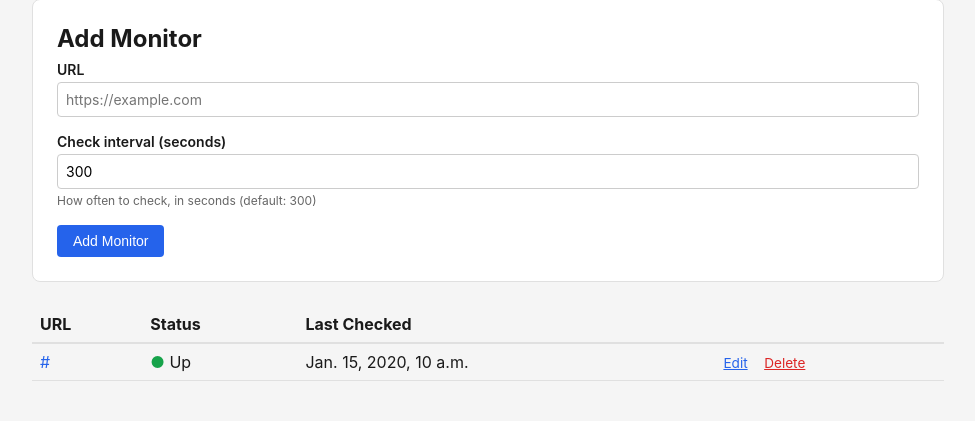
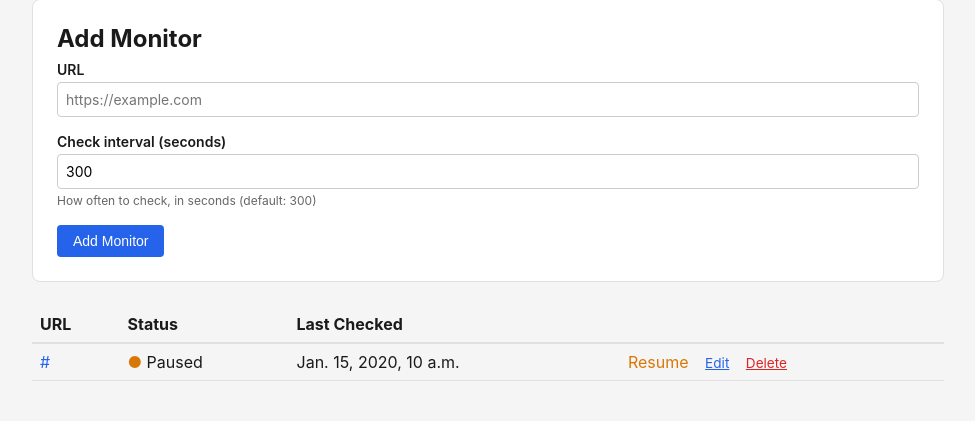
Before and after one commit to bilalhasson/uptime-monitor, a Django app: page / in a window 1280 px wide. Shown: the part 133-554 px from the top of the page, without its empty margins (152-1127 px from the left). Run offline with Django 5.2, Linux system fonts and the light colour scheme; a user stored in the database is signed in; tables that the repository leaves empty hold one stand-in row (values such as "Sample post"); parts of the project's set-up code (start-up, migrations or seed data) failed here and were passed over.

Commit message:
Add pause/resume functionality for monitors
Allow users to temporarily pause monitoring without deleting the monitor
and losing check history. Adds is_paused field, toggle endpoint, and
UI controls on both dashboard and detail pages. Paused monitors are
skipped by the check tasks.

Co-Authored-By: Claude Opus 4.6 <noreply@anthropic.com>

```diff
--- a/monitors/models.py
+++ b/monitors/models.py
@@ -21,6 +21,7 @@ class Monitor(models.Model):
         max_length=10, choices=Status.choices, default=Status.PENDING
     )
     last_checked_at = models.DateTimeField(null=True, blank=True)
+    is_paused = models.BooleanField(default=False)
     created_at = models.DateTimeField(auto_now_add=True)
 
     def __str__(self):
--- a/monitors/tasks.py
+++ b/monitors/tasks.py
@@ -13,6 +13,9 @@ def check_monitor(monitor_id):
     try:
         monitor = Monitor.objects.select_related("owner").get(pk=monitor_id)
     except Monitor.DoesNotExist:
+        return
+
+    if monitor.is_paused:
         return
 
     previous_status = monitor.current_status
@@ -72,6 +75,6 @@ def check_monitor(monitor_id):
 
 @shared_task
 def check_all_monitors():
-    monitor_ids = Monitor.objects.values_list("id", flat=True)
+    monitor_ids = Monitor.objects.filter(is_paused=False).values_list("id", flat=True)
     for monitor_id in monitor_ids:
         check_monitor.delay(monitor_id)
--- a/monitors/templates/monitors/dashboard.html
+++ b/monitors/templates/monitors/dashboard.html
@@ -54,7 +54,9 @@
         <a href="{% url 'monitor-detail' monitor.id %}" style="color:#2563eb; text-decoration:none;">{{ monitor.url }}</a>
       </td>
       <td style="padding:0.5rem;">
-        {% if monitor.current_status == "up" %}
+        {% if monitor.is_paused %}
+        <span style="color:#d97706;" aria-hidden="true">●</span> Paused
+        {% elif monitor.current_status == "up" %}
         <span style="color:#16a34a;" aria-hidden="true">●</span> Up
         {% elif monitor.current_status == "down" %}
         <span style="color:#dc2626;" aria-hidden="true">●</span> Down
@@ -64,7 +66,14 @@
       </td>
       <td style="padding:0.5rem;">{{ monitor.last_checked_at|default:"Never" }}</td>
       <td style="padding:0.5rem;">
-        <a href="{% url 'monitor-edit' monitor.id %}" style="color:#2563eb; font-size:0.85rem;">Edit</a>
+        <form method="post" action="{% url 'monitor-toggle-pause' monitor.id %}" style="display:inline;">
+          {% csrf_token %}
+          <input type="hidden" name="next" value="/">
+          <button type="submit" style="background:none; border:none; color:#d97706; font-size:0.85rem; cursor:pointer; padding:0; font:inherit;">
+            {% if monitor.is_paused %}Resume{% else %}Pause{% endif %}
+          </button>
+        </form>
+        <a href="{% url 'monitor-edit' monitor.id %}" style="color:#2563eb; font-size:0.85rem; margin-left:0.75rem;">Edit</a>
         <a href="{% url 'monitor-delete' monitor.id %}" style="color:#dc2626; font-size:0.85rem; margin-left:0.75rem;">Delete</a>
       </td>
     </tr>
--- a/monitors/urls.py
+++ b/monitors/urls.py
@@ -5,6 +5,7 @@ from . import views
 urlpatterns = [
     path("", views.dashboard_view, name="dashboard"),
     path("monitors/<int:monitor_id>/", views.monitor_detail_view, name="monitor-detail"),
+    path("monitors/<int:monitor_id>/toggle-pause/", views.monitor_toggle_pause_view, name="monitor-toggle-pause"),
     path("monitors/<int:monitor_id>/delete/", views.monitor_delete_view, name="monitor-delete"),
     path("monitors/<int:monitor_id>/edit/", views.monitor_edit_view, name="monitor-edit"),
 ]
--- a/monitors/views.py
+++ b/monitors/views.py
@@ -2,6 +2,7 @@ from django.contrib import messages
 from django.contrib.auth import login
 from django.contrib.auth.decorators import login_required
 from django.shortcuts import get_object_or_404, redirect, render
+from django.views.decorators.http import require_POST
 
 from .forms import MonitorForm, SignupForm
 from .models import CheckLog, Monitor
@@ -62,6 +63,18 @@ def monitor_detail_view(request, monitor_id):
 
 
 @login_required
+@require_POST
+def monitor_toggle_pause_view(request, monitor_id):
+    monitor = get_object_or_404(Monitor, pk=monitor_id, owner=request.user)
+    monitor.is_paused = not monitor.is_paused
+    monitor.save(update_fields=["is_paused"])
+    action = "paused" if monitor.is_paused else "resumed"
+    messages.success(request, f"Monitor {action}.")
+    next_url = request.POST.get("next", "/")
+    return redirect(next_url)
+
+
+@login_required
 def monitor_edit_view(request, monitor_id):
     monitor = get_object_or_404(Monitor, pk=monitor_id, owner=request.user)
     if request.method == "POST":
```
Also changed, not shown: monitors/templates/monitors/monitor_detail.html (+10 -1 lines), monitors/migrations/0003_monitor_is_paused.py (added).
